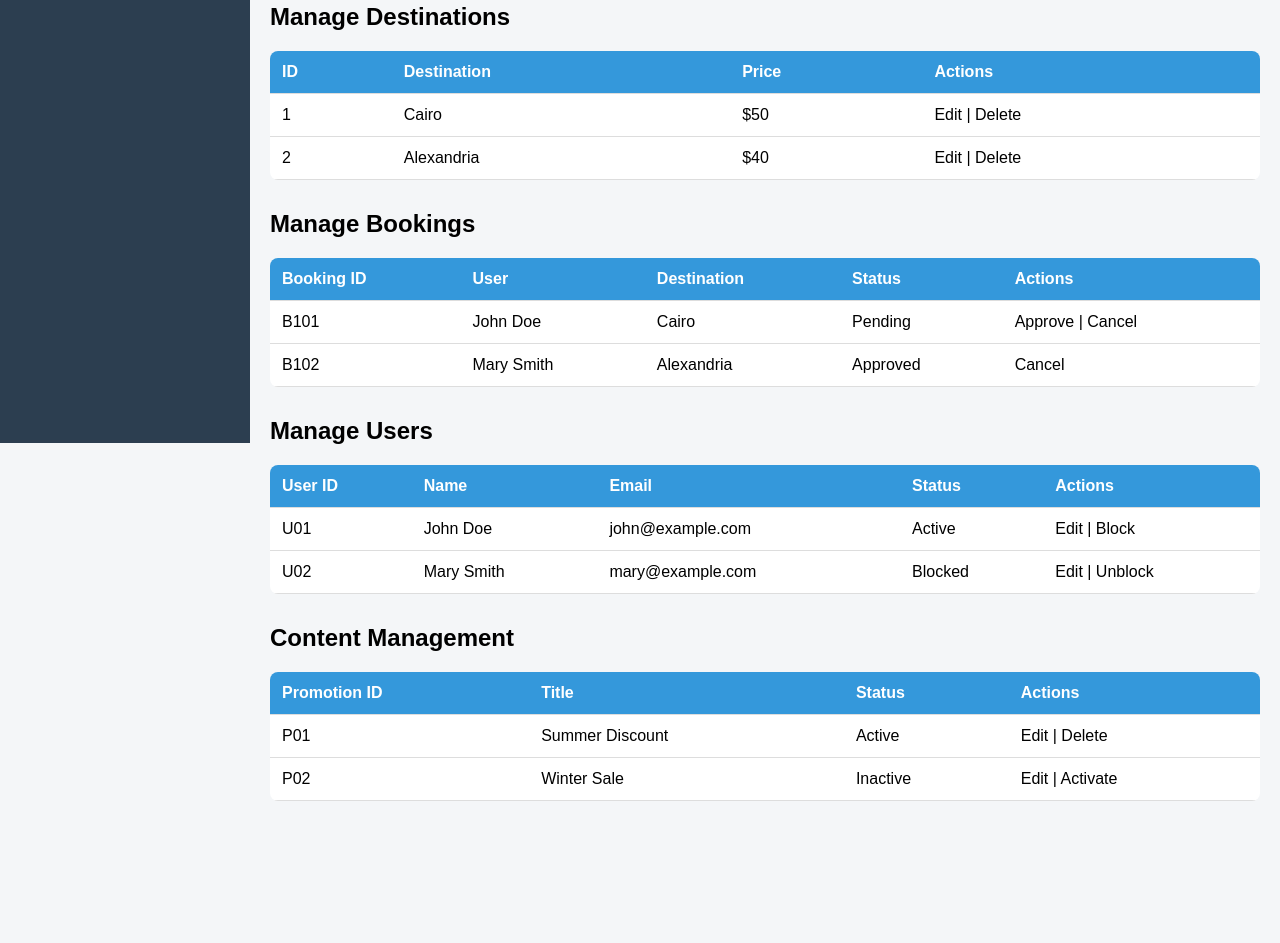
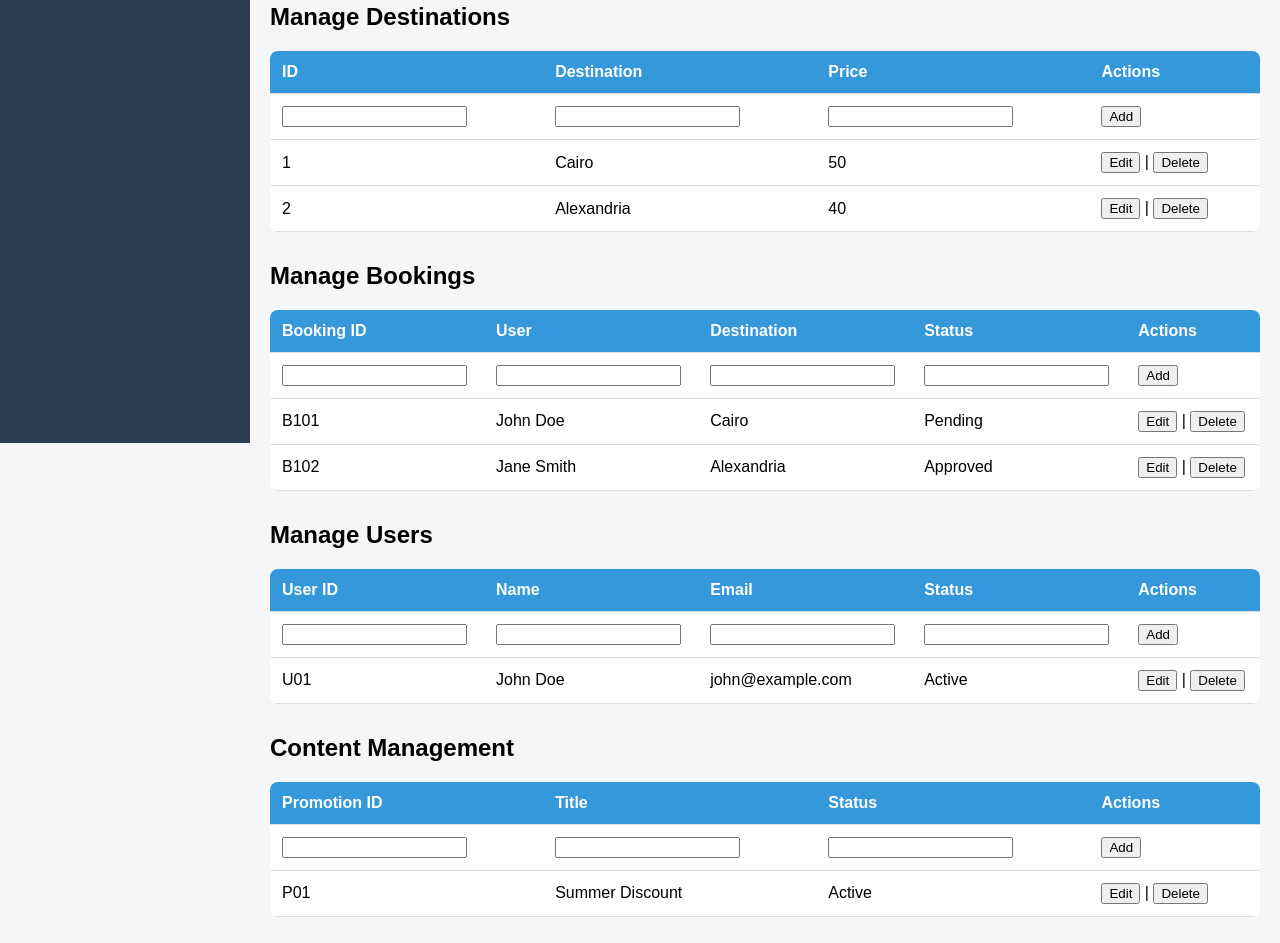
Before and after one commit to Abdelrahman-Mohamed-program/Tavelsta, a plain HTML site: page frontend/pages/admin.html in a window 1280 px wide. Shown: the part 357-1300 px from the top of the page. Before the commit the page ends 1208 px from the top, so only its background shows below. Drawn offline with Linux system fonts and the light colour scheme; files that its build step writes are made by us from their sources.

Commit message:
Everything dude idk what happened

```diff
--- /dev/null
+++ b/frontend/js/adminPage.js
@@ -0,0 +1,109 @@
+
+var Destinations = [
+    {
+        id:1,
+        destinationName: "Cairo",
+        Price: 50
+    },
+    {
+        id: 2,
+        destinationName: "Alexandria",
+        Price: 40
+    },
+];
+
+var Bookings = [
+    {
+        bookingID: "B101",
+        user: "John Doe",
+        destination: "Cairo",
+        Status: "Pending",
+    },
+    {
+        bookingID: "B102",
+        user: "Jane Smith",
+        destination: "Alexandria",
+        Status: "Approved",
+    }
+]
+
+var Users = [
+    {
+        userID: "U01",
+        Name: "John Doe",
+        Email:"john@example.com",
+        Status: "Active",
+
+    }
+]
+
+var Content = [
+    {
+        promotionID: "P01",
+        title: "Summer Discount",
+        Status: "Active",
+    }
+]
+
+
+
+function displayItems(array, id){
+    var htmlTableParent = document.getElementById(id);
+    var tableRowItem;
+    var tableRowInputHTML = "<td> <input type='text'> </td>";
+
+    array.forEach(element => {
+        const values = Object.values(element);
+        tableRowItem = "<tr>";
+        values.forEach(value => {
+            tableRowItem += '<td> ' + value + '</td>';
+        }
+        );
+         var Button = '<td><button onclick="OnEdit(this)">Edit</button> |  <button class="btn btn-danger" onclick = "OnDelete(this)">Delete</button> </td> ';
+         tableRowItem += Button;
+        tableRowItem += "</tr>";
+        htmlTableParent.innerHTML += tableRowItem
+    });
+}
+
+function OnEdit(element){
+
+    var tableRow = element.parentNode.parentNode;
+    var cells = tableRow.getElementsByTagName("td");
+    //This function is to be implemented later.
+}
+
+function OnDelete(element){
+    var tableRow = element.parentNode.parentNode;
+    var table = tableRow.parentNode;
+    table.removeChild(tableRow);
+    //This function is to be implemented later.
+}
+
+
+
+ function displayEverything(){
+            displayItems(Destinations, 'destinationsTable');
+            displayItems(Bookings, 'bookingsTable')
+            displayItems(Users, 'usersTable');
+            displayItems(Content, 'contentTable');
+        }
+
+
+function OnAdd(element){
+    var tableRow = element.parentNode.parentNode;
+    var cells = tableRow.getElementsByTagName("td");
+    var table = tableRow.parentNode;
+
+    var newTableRow = '<tr>';
+    for (var i = 0; i < cells.length - 1; i++) {
+        newTableRow += '<td>' + cells[i].getElementsByTagName("input")[0].value + '</td>';
+    }
+    newTableRow += '<td><button onclick="OnEdit(this)">Edit</button> | <button class="btn btn-danger" onclick="OnDelete(this)">Delete</button></td>';
+    newTableRow += '</tr>';
+    table.insertAdjacentHTML('beforeend', newTableRow);
+
+    for (var i = 0; i < cells.length - 1; i++) {
+        cells[i].getElementsByTagName("input")[0].value = '';
+    }
+}
--- a/frontend/pages/admin.html
+++ b/frontend/pages/admin.html
@@ -4,9 +4,14 @@
 <meta charset="UTF-8">
 <meta name="viewport" content="width=device-width, initial-scale=1.0">
 <title>Admin Dashboard - TransportCo</title>
-<link rel="stylesheet" href="admin.css">
+<link rel="stylesheet" href="../styles/admin.css">
+
+<script type = "text/javascript" src = "../js/adminPage.js">
+
+</script>
+
 </head>
-<body>
+<body onload="displayEverything()">
 
 <!-- Sidebar -->
 <div class="sidebar">
@@ -48,7 +53,7 @@
     <!-- Destinations -->
     <section id="destinations">
         <h2>Manage Destinations</h2>
-        <table>
+        <table id = "destinationsTable">
             <tr>
                 <th>ID</th>
                 <th>Destination</th>
@@ -56,16 +61,10 @@
                 <th>Actions</th>
             </tr>
             <tr>
-                <td>1</td>
-                <td>Cairo</td>
-                <td>$50</td>
-                <td>Edit | Delete</td>
-            </tr>
-            <tr>
-                <td>2</td>
-                <td>Alexandria</td>
-                <td>$40</td>
-                <td>Edit | Delete</td>
+                <td> <input type="text"> </td>
+                <td> <input type="text"> </td>
+                <td> <input type="text"> </td>
+                <td> <button onclick="OnAdd(this)"> Add  </button> </td>
             </tr>
         </table>
     </section>
@@ -73,7 +72,7 @@
     <!-- Bookings -->
     <section id="bookings">
         <h2>Manage Bookings</h2>
-        <table>
+        <table id = "bookingsTable">
             <tr>
                 <th>Booking ID</th>
                 <th>User</th>
@@ -81,19 +80,12 @@
                 <th>Status</th>
                 <th>Actions</th>
             </tr>
-            <tr>
-                <td>B101</td>
-                <td>John Doe</td>
-                <td>Cairo</td>
-                <td>Pending</td>
-                <td>Approve | Cancel</td>
-            </tr>
-            <tr>
-                <td>B102</td>
-                <td>Mary Smith</td>
-                <td>Alexandria</td>
-                <td>Approved</td>
-                <td>Cancel</td>
+             <tr>
+                <td> <input type="text"> </td>
+                <td> <input type="text"> </td>
+                <td> <input type="text"> </td>
+                <td> <input type="text"> </td>
+                <td> <button onclick="OnAdd(this)"> Add  </button> </td>
             </tr>
         </table>
     </section>
@@ -101,7 +93,7 @@
     <!-- Users -->
     <section id="users">
         <h2>Manage Users</h2>
-        <table>
+        <table id = "usersTable">
             <tr>
                 <th>User ID</th>
                 <th>Name</th>
@@ -109,44 +101,32 @@
                 <th>Status</th>
                 <th>Actions</th>
             </tr>
-            <tr>
-                <td>U01</td>
-                <td>John Doe</td>
-                <td>john@example.com</td>
-                <td>Active</td>
-                <td>Edit | Block</td>
-            </tr>
-            <tr>
-                <td>U02</td>
-                <td>Mary Smith</td>
-                <td>mary@example.com</td>
-                <td>Blocked</td>
-                <td>Edit | Unblock</td>
+             <tr>
+                <td> <input type="text"> </td>
+                <td> <input type="text"> </td>
+                <td> <input type="text"> </td>
+                <td> <input type="text"> </td>
+                <td> <button onclick="OnAdd(this)"> Add  </button> </td>
             </tr>
         </table>
+
     </section>
 
     <!-- Content Management -->
     <section id="content">
         <h2>Content Management</h2>
-        <table>
+        <table id = "contentTable">
             <tr>
                 <th>Promotion ID</th>
                 <th>Title</th>
                 <th>Status</th>
                 <th>Actions</th>
             </tr>
-            <tr>
-                <td>P01</td>
-                <td>Summer Discount</td>
-                <td>Active</td>
-                <td>Edit | Delete</td>
-            </tr>
-            <tr>
-                <td>P02</td>
-                <td>Winter Sale</td>
-                <td>Inactive</td>
-                <td>Edit | Activate</td>
+             <tr>
+                <td> <input type="text"> </td>
+                <td> <input type="text"> </td>
+                <td> <input type="text"> </td>
+                <td> <button onclick="OnAdd(this)"> Add  </button> </td>
             </tr>
         </table>
     </section>
```
